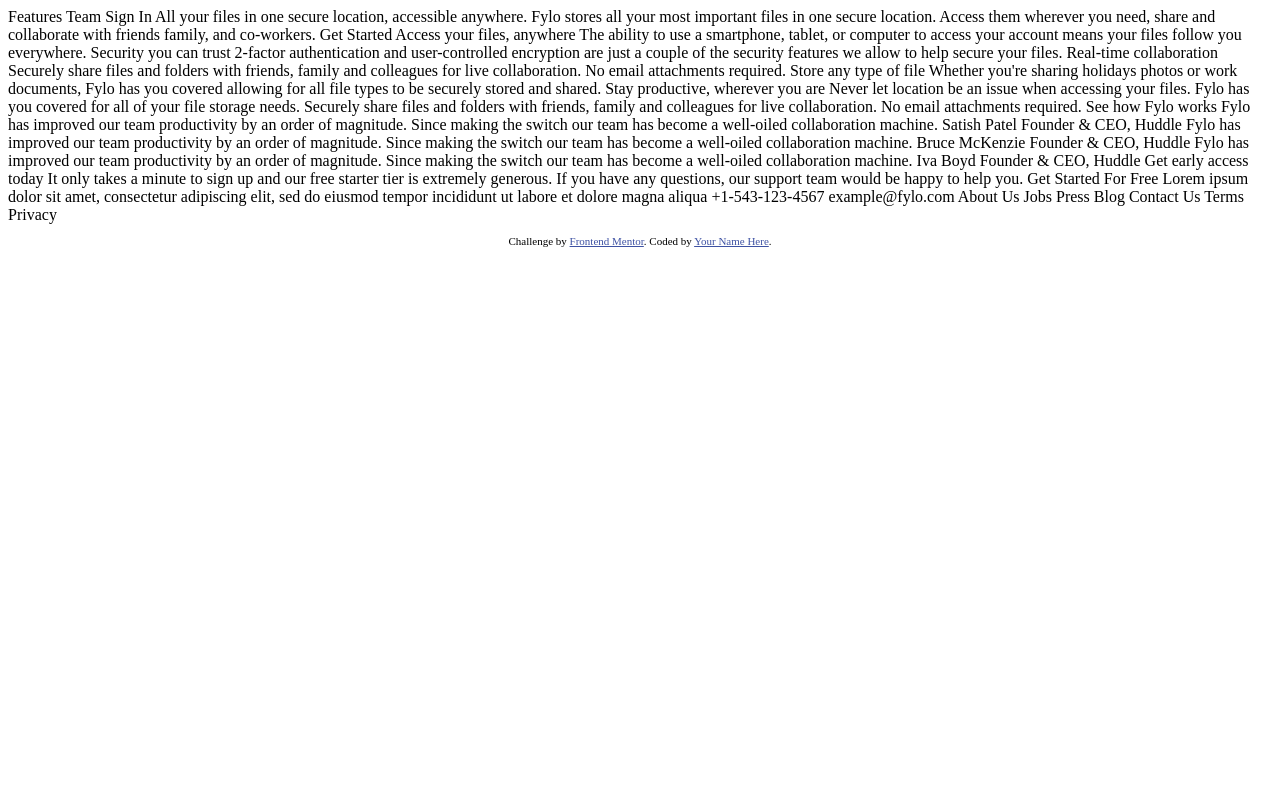
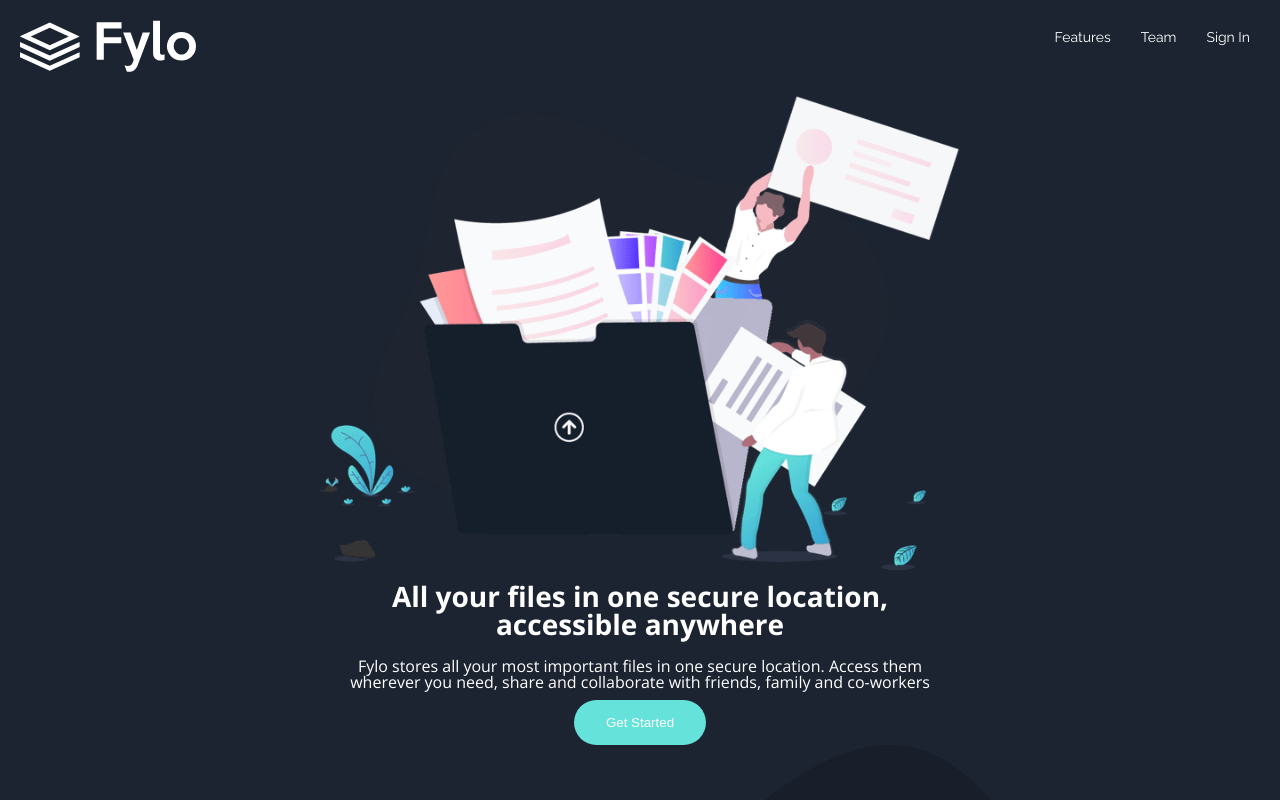
Before and after one commit to 1Joda/intro_110, a plain HTML site: page fylo-dark-theme-landing-page-master/index.html in a window 1280 px wide. Shown: the top 800 px of the page. Drawn offline with nearby package versions, Linux system fonts and the light colour scheme; files that its build step writes are made by us from their sources.

Commit message:
Update index.html

```diff
--- a/fylo-dark-theme-landing-page-master/index.html
+++ b/fylo-dark-theme-landing-page-master/index.html
@@ -5,8 +5,11 @@
   <meta name="viewport" content="width=device-width, initial-scale=1.0"> <!-- displays site properly based on user's device -->
 
   <link rel="icon" type="image/png" sizes="32x32" href="./images/favicon-32x32.png">
+  <link href="style.css" rel="stylesheet" type="text/css" />
+  <link href="https://fonts.googleapis.com/css2?family=Open+Sans:wght@400;700&family=Raleway&display=swap" rel="stylesheet">
+  <link href="https://fonts.googleapis.com/css2?family=Open+Sans:wght@400;700&family=Raleway:wght@400;700&display=swap" rel="stylesheet">
 
-  <title>Frontend Mentor | Fylo landing page with dark theme and features grid</title>
+  <title>Grroup 110 | Fylo Landing Page</title>
 
   <!-- Feel free to remove these styles or customise in your own stylesheet 👍 -->
   <style>
@@ -15,92 +18,44 @@
   </style>
 </head>
 <body>
-  Features
-  Team
-  Sign In
+ <!--Header-->
+  <header class='header'>
+    <div class='logo'>
+      <img src='.\images\logo.svg' alt='FYLO logo'>
+    </div>
+    <div class='right'>
+      <p>Features</p>
+      <p>Team</p>
+      <p>Sign In</p>
+    </div>
+  </header>
 
-  All your files in one secure location, accessible anywhere.
+ <!--Intro-->
+    <section class="intro wave">
+<div class='landing'>
+    <img src='.\images\illustration-intro.png' alt='Illustration of People Storing Physical Files'>
+    <h3>All your files in one secure location, accessible anywhere</h3>
+      <p>Fylo stores all your most important files in one secure location. Access them wherever you need, share and collaborate with friends, family and co-workers</p>
+    <a href="#"><input type="button" class="button" value="Get Started"></a>
+</div>
 
-  Fylo stores all your most important files in one secure location. Access them wherever
-  you need, share and collaborate with friends family, and co-workers.
+<svg viewBox="0 0 1440 449" preserveAspectRatio="xMinYMin meet"><defs><path id="a" d="M0 0h1454v449H0z"/></defs><g transform="translate(-14)"><mask id="b" fill="#fff"><use xlink:href="#a"/></mask>
+    <path d="M14 413.954c90.836-5.359 176.206-50.375 256.111-135.046C389.968 151.9 364.01 105.164 563.005 148.686 762 192.207 745.05 163.699 873 63.13c127.95-100.57 211-77.554 289 44.667 78 122.222 151 162.895 284 207.778 88.667 29.921 92.03 848.285 10.091 2455.09H14V413.956z" fill="#181F2B" mask="url(#b)"/></g></svg>
 
-  Get Started
+<section class="row">
+    <div class='column'>
+      <img class='col-img' src='.\images\icon-access-anywhere.svg' alt='Picture of a Desktop and Tablet'>
+      <h4>Access your files, anywhere</h4>
+      <p>The ability to use a smartphone, tablet, or computer to access your account means your files follow you everywhere.</p>
+    </div>
 
-  Access your files, anywhere
+    <div class='column'>
+      <img class='col-img' src='.\images\icon-security.svg' alt='Picture of a Shield'>
+      <h4>Security you can trust</h4>
+      <p>2-factor authentication and user-controlled encryption are just a couple of the security features we allow to help secure your files.</p>
+    </div>
+    </section>
 
-  The ability to use a smartphone, tablet, or computer to access your account means your
-  files follow you everywhere.
-
-  Security you can trust
-
-  2-factor authentication and user-controlled encryption are just a couple of the security
-  features we allow to help secure your files.
-
-  Real-time collaboration
-
-  Securely share files and folders with friends, family and colleagues for live collaboration.
-  No email attachments required.
-
-  Store any type of file
-
-  Whether you're sharing holidays photos or work documents, Fylo has you covered allowing for all
-  file types to be securely stored and shared.
-
-  Stay productive, wherever you are
-
-  Never let location be an issue when accessing your files. Fylo has you covered for all of your file
-  storage needs.
-
-  Securely share files and folders with friends, family and colleagues for live collaboration. No email
-  attachments required.
-
-  See how Fylo works
-
-  Fylo has improved our team productivity by an order of magnitude. Since making the switch our team has
-  become a well-oiled collaboration machine.
-
-  Satish Patel
-  Founder & CEO, Huddle
-
-  Fylo has improved our team productivity by an order of magnitude. Since making the switch our team has
-  become a well-oiled collaboration machine.
-
-  Bruce McKenzie
-  Founder & CEO, Huddle
-
-  Fylo has improved our team productivity by an order of magnitude. Since making the switch our team has
-  become a well-oiled collaboration machine.
-
-  Iva Boyd
-  Founder & CEO, Huddle
-
-  Get early access today
-
-  It only takes a minute to sign up and our free starter tier is extremely generous. If you have any
-  questions, our support team would be happy to help you.
-
-  Get Started For Free
-
-  Lorem ipsum dolor sit amet, consectetur adipiscing elit, sed do eiusmod tempor incididunt ut labore et
-  dolore magna aliqua
-
-  +1-543-123-4567
-  example@fylo.com
-
-  About Us
-  Jobs
-  Press
-  Blog
-
-  Contact Us
-  Terms
-  Privacy
-
-  <footer>
-    <p class="attribution">
-      Challenge by <a href="https://www.frontendmentor.io?ref=challenge" target="_blank">Frontend Mentor</a>.
-      Coded by <a href="#">Your Name Here</a>.
-    </p>
-  </footer>
+    </section>
 </body>
 </html>
```
